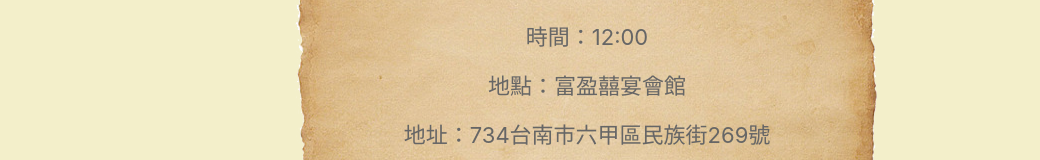
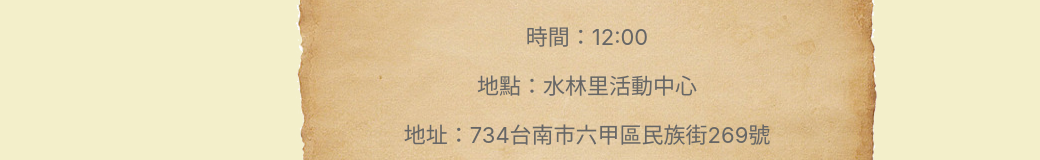
Before and after one commit to flymaple628/wedding-card, a Vue app: page /info in a window 1280 px wide. Shown: the part 286-446 px from the top of the page, without its empty margins (53-1093 px from the left). Built offline with nearby package versions, Linux system fonts and the light colour scheme.

Commit message:
fix word

```diff
--- a/src/components/Infomation.vue
+++ b/src/components/Infomation.vue
@@ -16,7 +16,7 @@
         時間：12:00
         </p>
         <p>
-        地點：富盈囍宴會館
+        地點：水林里活動中心
         </p>
         <p>
         地址：734台南市六甲區民族街269號
```
